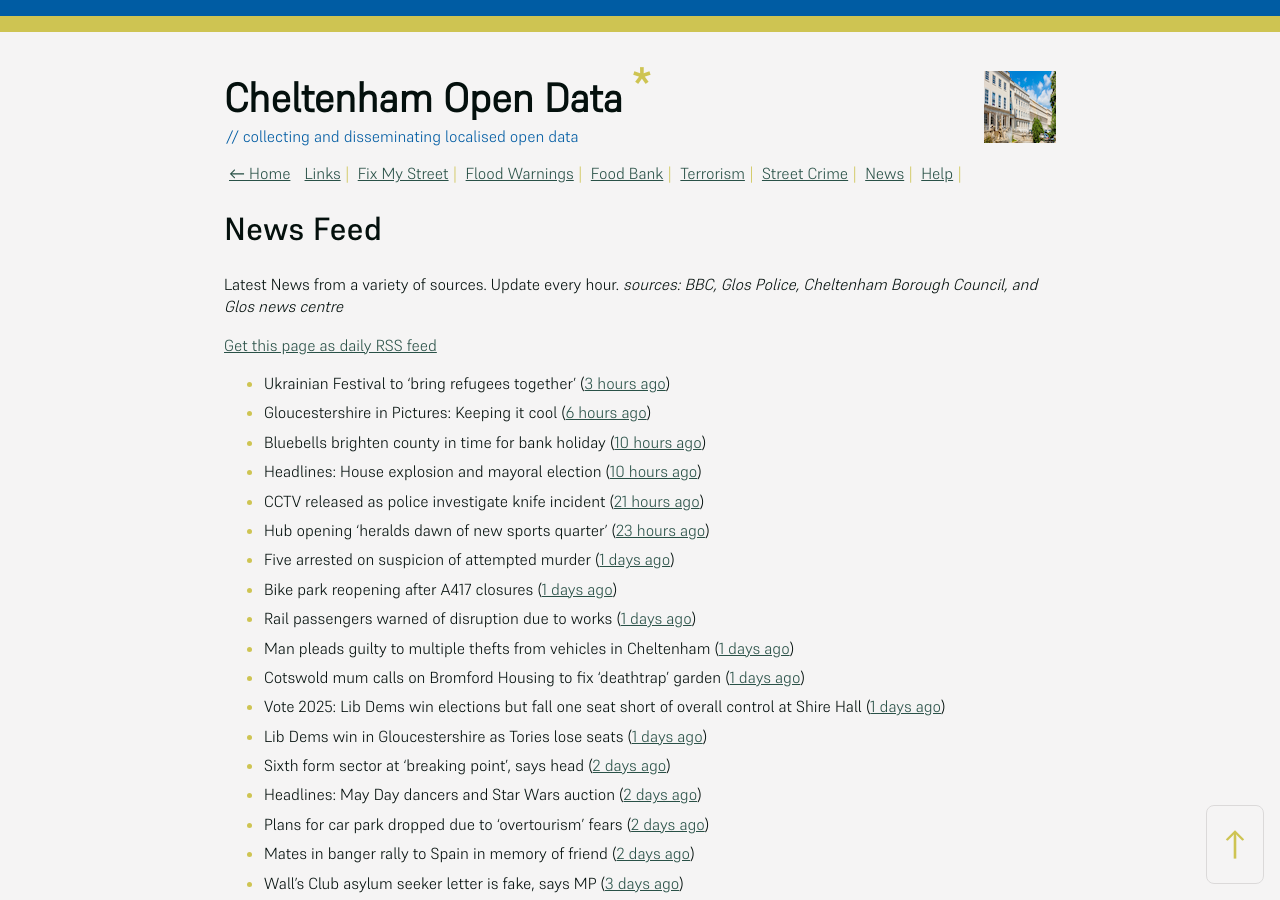
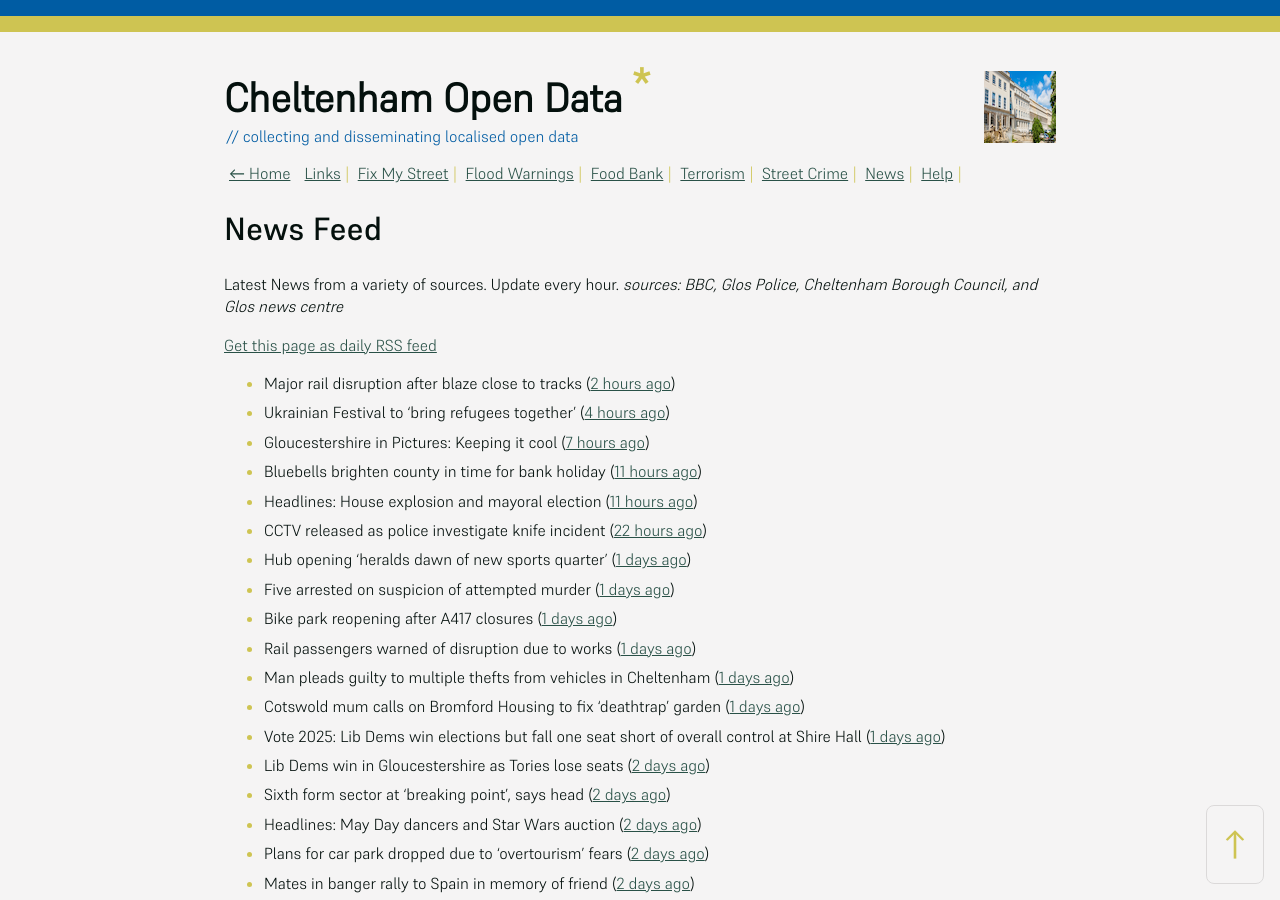
Before and after one commit to mat-0/cheltenham-open-data, a Jekyll site: the page built from _pages/news.md, in a window 1280 px wide and 900 px high. Built offline with Jekyll 4.4.1, drawn with Linux system fonts in a browser that asks for light colours; some of the changed text lies outside the part shown.

Commit message:
Updated 2025-05-04 17:57:55

```diff
--- a/_pages/news.md
+++ b/_pages/news.md
@@ -12,25 +12,25 @@ _sources: BBC, Glos Police, Cheltenham Borough Council, and Glos news centre_
 [Get this page as daily RSS feed](/daily.rss)
 
 <!-- news_marker starts -->
-- Ukrainian Festival to 'bring refugees together' ([3 hours ago](https://www.bbc.com/news/articles/c4g2qzzvjq0o))
-- Gloucestershire in Pictures: Keeping it cool ([6 hours ago](https://www.bbc.com/news/articles/ce8gedxkv0do))
-- Bluebells brighten county in time for bank holiday ([10 hours ago](https://www.bbc.com/news/articles/crm3rwy8vj2o))
-- Headlines: House explosion and mayoral election ([10 hours ago](https://www.bbc.com/news/articles/c93g20dqq0eo))
-- CCTV released as police investigate knife incident ([21 hours ago](https://www.bbc.com/news/articles/cj3x4l61g8xo))
-- Hub opening 'heralds dawn of new sports quarter' ([23 hours ago](https://www.bbc.com/news/articles/c87p27r02jqo))
+- Major rail disruption after blaze close to tracks ([2 hours ago](https://www.bbc.com/news/articles/cjew5q07n7go))
+- Ukrainian Festival to 'bring refugees together' ([4 hours ago](https://www.bbc.com/news/articles/c4g2qzzvjq0o))
+- Gloucestershire in Pictures: Keeping it cool ([7 hours ago](https://www.bbc.com/news/articles/ce8gedxkv0do))
+- Bluebells brighten county in time for bank holiday ([11 hours ago](https://www.bbc.com/news/articles/crm3rwy8vj2o))
+- Headlines: House explosion and mayoral election ([11 hours ago](https://www.bbc.com/news/articles/c93g20dqq0eo))
+- CCTV released as police investigate knife incident ([22 hours ago](https://www.bbc.com/news/articles/cj3x4l61g8xo))
+- Hub opening 'heralds dawn of new sports quarter' ([1 days ago](https://www.bbc.com/news/articles/c87p27r02jqo))
 - Five arrested on suspicion of attempted murder ([1 days ago](https://www.bbc.com/news/articles/c3evlv8kdkxo))
 - Bike park reopening after A417 closures ([1 days ago](https://www.bbc.com/news/articles/ceqre24yew9o))
 - Rail passengers warned of disruption due to works ([1 days ago](https://www.bbc.com/news/articles/cde2jdn7k09o))
 - Man pleads guilty to multiple thefts from vehicles in Cheltenham ([1 days ago](https://gloucesternewscentre.co.uk/man-pleads-guilty-to-multiple-thefts-from-vehicles-in-cheltenham/))
 - Cotswold mum calls on Bromford Housing to fix ‘deathtrap’ garden ([1 days ago](https://gloucesternewscentre.co.uk/cotswold-mum-calls-on-bromford-housing-to-fix-deathtrap-garden/))
 - Vote 2025: Lib Dems win elections but fall one seat short of overall control at Shire Hall ([1 days ago](https://gloucesternewscentre.co.uk/vote-2025-lib-dems-win-elections-but-fall-one-seat-short-of-overall-control-at-shire-hall/))
-- Lib Dems win in Gloucestershire as Tories lose seats ([1 days ago](https://www.bbc.com/news/articles/cd6j8e8ej6xo))
+- Lib Dems win in Gloucestershire as Tories lose seats ([2 days ago](https://www.bbc.com/news/articles/cd6j8e8ej6xo))
 - Sixth form sector at 'breaking point', says head ([2 days ago](https://www.bbc.com/news/articles/c4gr7lkmkzjo))
 - Headlines: May Day dancers and Star Wars auction ([2 days ago](https://www.bbc.com/news/articles/cvg9y17e5rgo))
 - Plans for car park dropped due to 'overtourism' fears ([2 days ago](https://www.bbc.com/news/articles/cm2xgzjmk63o))
 - Mates in banger rally to Spain in memory of friend ([2 days ago](https://www.bbc.com/news/articles/cx2wv3j4rwwo))
 - Wall's Club asylum seeker letter is fake, says MP ([3 days ago](https://www.bbc.com/news/articles/cjwv5dg2n1po))
-- Rapist posing as photographer has sentence increased ([3 days ago](https://www.bbc.com/news/articles/c0l0r8enyd4o))
 - Cavendish House owners ‘committed’ to redevelopment amid disappointment over lack of progress ([4 days ago](https://gloucesternewscentre.co.uk/cavendish-house-owners-committed-to-redevelopment-amid-disappointment-over-lack-of-progress/))
 - Battle plan shows Tory target seats and paper candidates for Shire Hall polls ([4 days ago](https://gloucesternewscentre.co.uk/battle-plan-shows-tory-target-seats-and-paper-candidates-for-shire-hall-polls/))
 - Man dies following collision on A417 ([4 days ago](https://gloucesternewscentre.co.uk/man-dies-following-collision-on-a417/))
```
Also changed, not shown: _data/flood.json (+5 -69 lines), index.md (+5 -5 lines).
